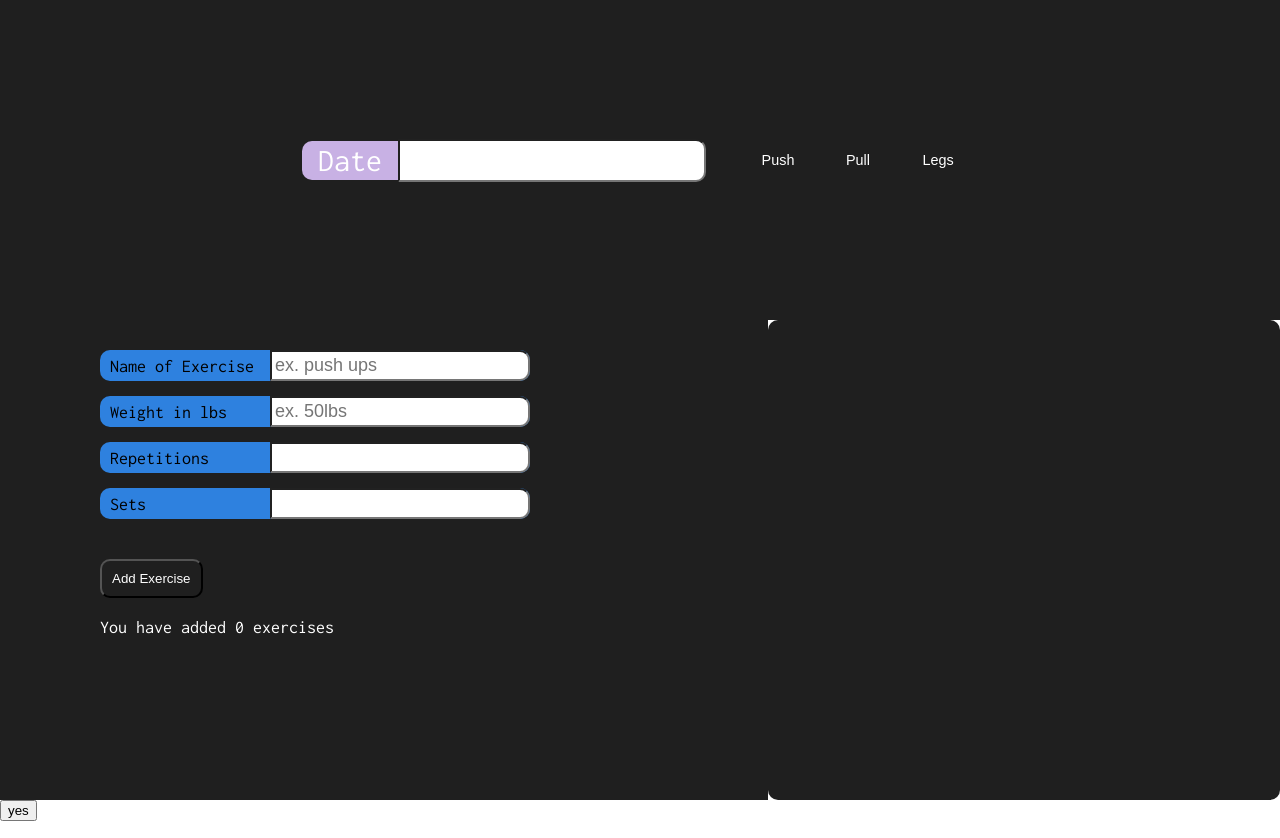
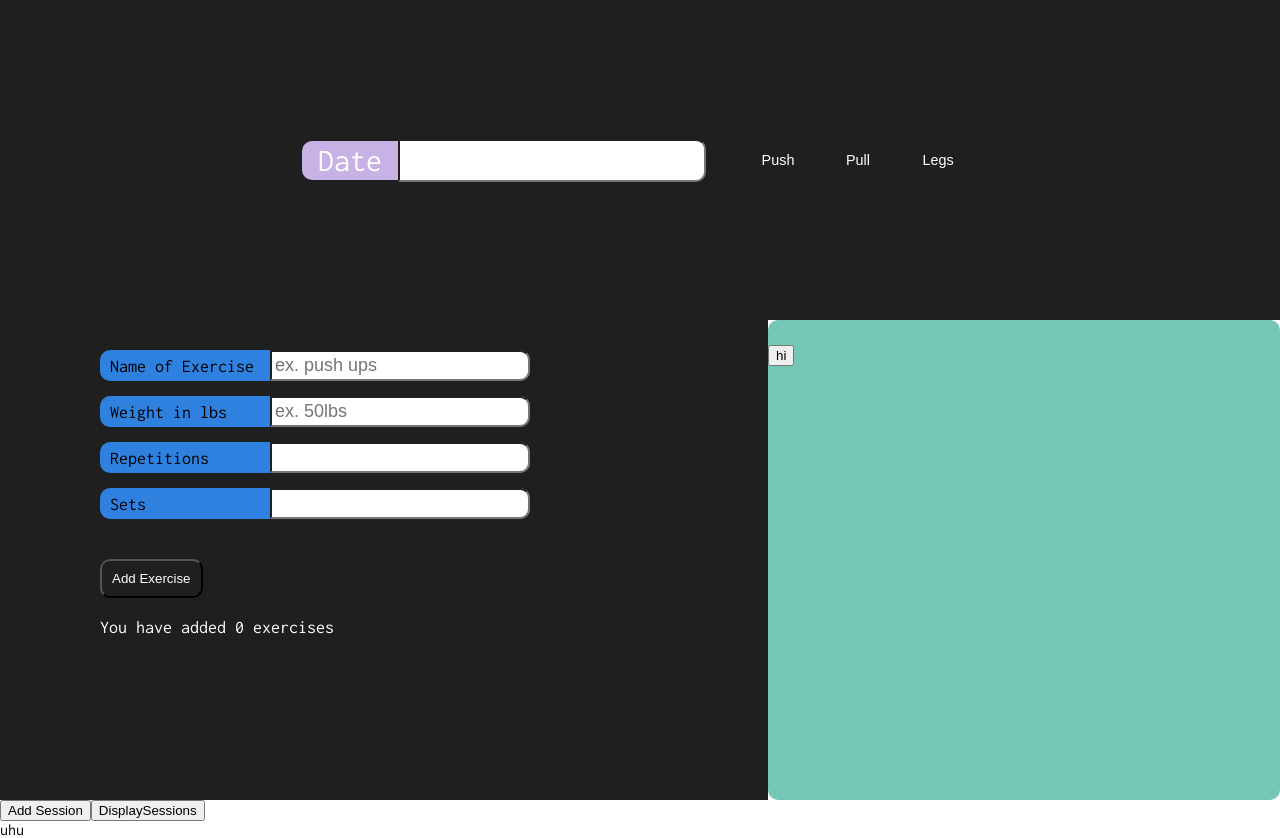
Before and after one commit to alvt55/MERN-Workout-Companion, a React (Vite) app in the folder workout-tracker/: page / in a window 1280 px wide. Built offline with nearby package versions, Linux system fonts and the light colour scheme.

Commit message:
Worked on displaying all sessions

```diff
--- a/workout-tracker/src/DisplayExercises.jsx
+++ b/workout-tracker/src/DisplayExercises.jsx
@@ -35,6 +35,8 @@ function DisplayExercises(props) {
         <div className="displayEx-container">
             {/* pre keeps the new lines created by display()*/}
             <pre id="display-text"></pre>
+
+            <button>hi</button>
         </div>
 
         </>
--- a/workout-tracker/src/DisplayExercisesStyles.css
+++ b/workout-tracker/src/DisplayExercisesStyles.css
@@ -2,7 +2,7 @@
 .displayEx-container {
     width: 40%;
     border: 1px red;
-    background-color: #1f1f1f;
+    background-color: rgb(116, 199, 181); /*change to #1f1f1f later*/
     border-radius: 10px;
     font-size: 18px;
     /* TODO: keep bg color but have a visible border + shadow */
--- a/workout-tracker/src/Sessions.jsx
+++ b/workout-tracker/src/Sessions.jsx
@@ -2,19 +2,74 @@
 import { useState, useRef, createContext, useEffect } from 'react'
 
 
-function Sessions(prop) {
+function Sessions(props) {
+
+    const [sessions, setSessions] = useState([]);
+    const [currsession, setCurrSession] = useState(null);
 
     useEffect(() => {
-        display
+
     }, []);
 
-    function display() {
-        console.log(prop.date);
+    function updateSessions() {
+        setCurrSession({
+            date: props.date,
+            day: props.day,
+            exercises: props.exercises
+        });
+
+        console.log(currsession);
+
+        setSessions(s => [...s, currsession]); //!!!
+        console.log(sessions);
     }
 
-    return(
 
-    <button onClick={display}>yes</button>
+    function displaySessions() {
+        // appendchild
+
+
+        for (let i = 0; i < sessions.length, i++;) {
+             console.log("test");
+
+
+            // let container = document.createElement('div');
+            // // TODO: assign a classname to container
+            // let dateDay = document.createElement('h2');
+            // let dateDayNode = document.createTextNode(sessions[i].date + ": " + sessions[i].day);
+            // dateDay.append(dateDayNode);
+
+            // let exList = document.createElement('li');
+            // const sessionExercises = sessions[i].exercises;     // all exercises for sessions[i]
+
+            // for (let e = 0; e < sessionExercises.length; e++) {
+            //     let currExercise = sessionExercises[e];
+            //     const currExerciseWeight = " (" + currExercise.weight + ") ";
+            //     let temp = currExercise.sets + "x" + currExercise.reps + currExerciseWeight + currExercise.name + "\n";
+            //     let exerciseInfo = document.createTextNode(temp);
+            //     exList.appendChild(exerciseInfo);
+
+            // }
+
+            // container.appendChild(dateDay);
+            // container.appendChild(exList);
+
+            // document.getElementById("sessions-text").appendChild(container);
+
+        }
+
+
+
+
+    }
+
+    return (
+
+        <>
+            <button onClick={updateSessions}>Add Session</button>
+            <button onClick={displaySessions}>DisplaySessions</button>
+            <div id="sessions-text">uhu</div>
+        </>
 
     );
 }
```
